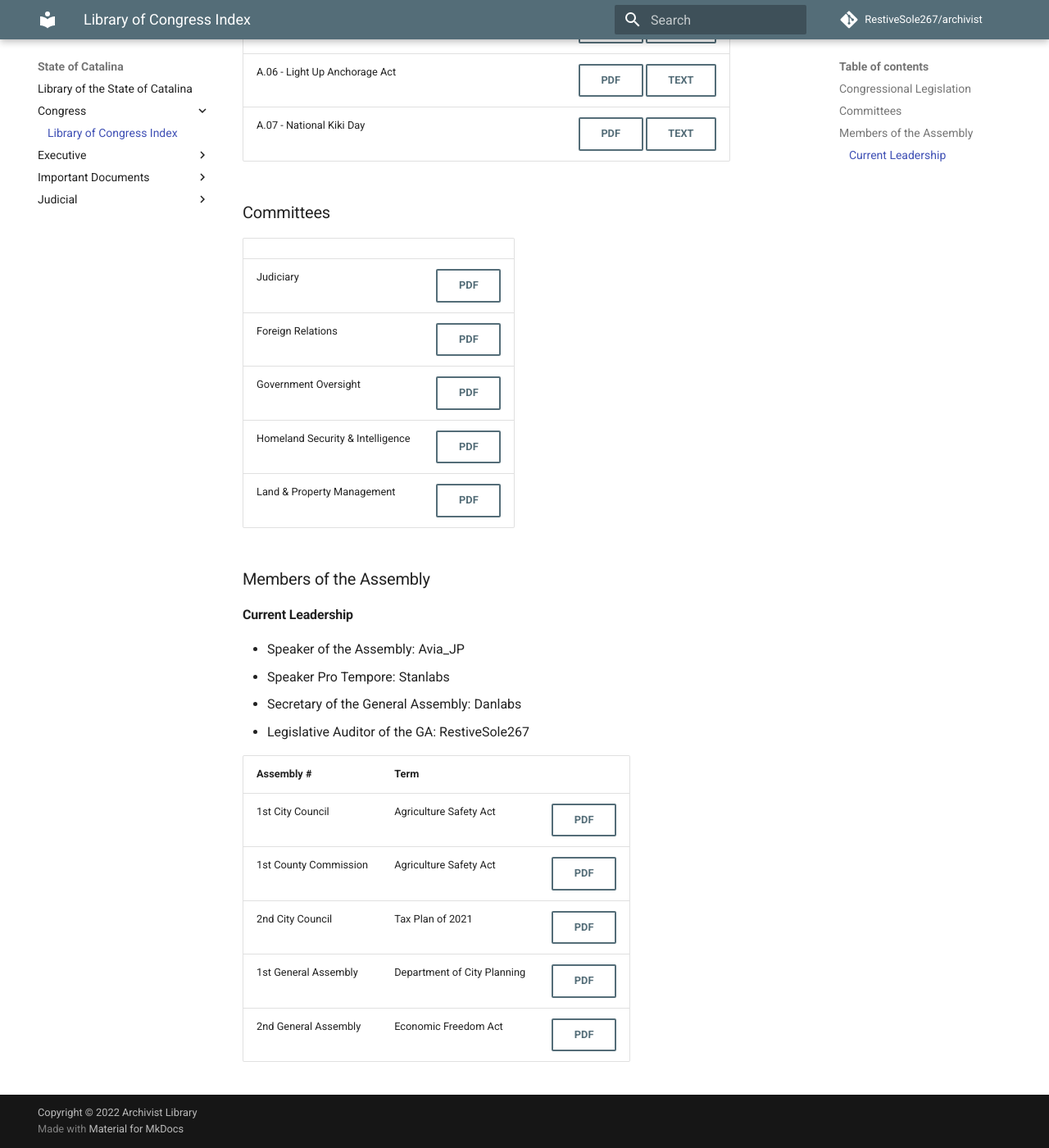
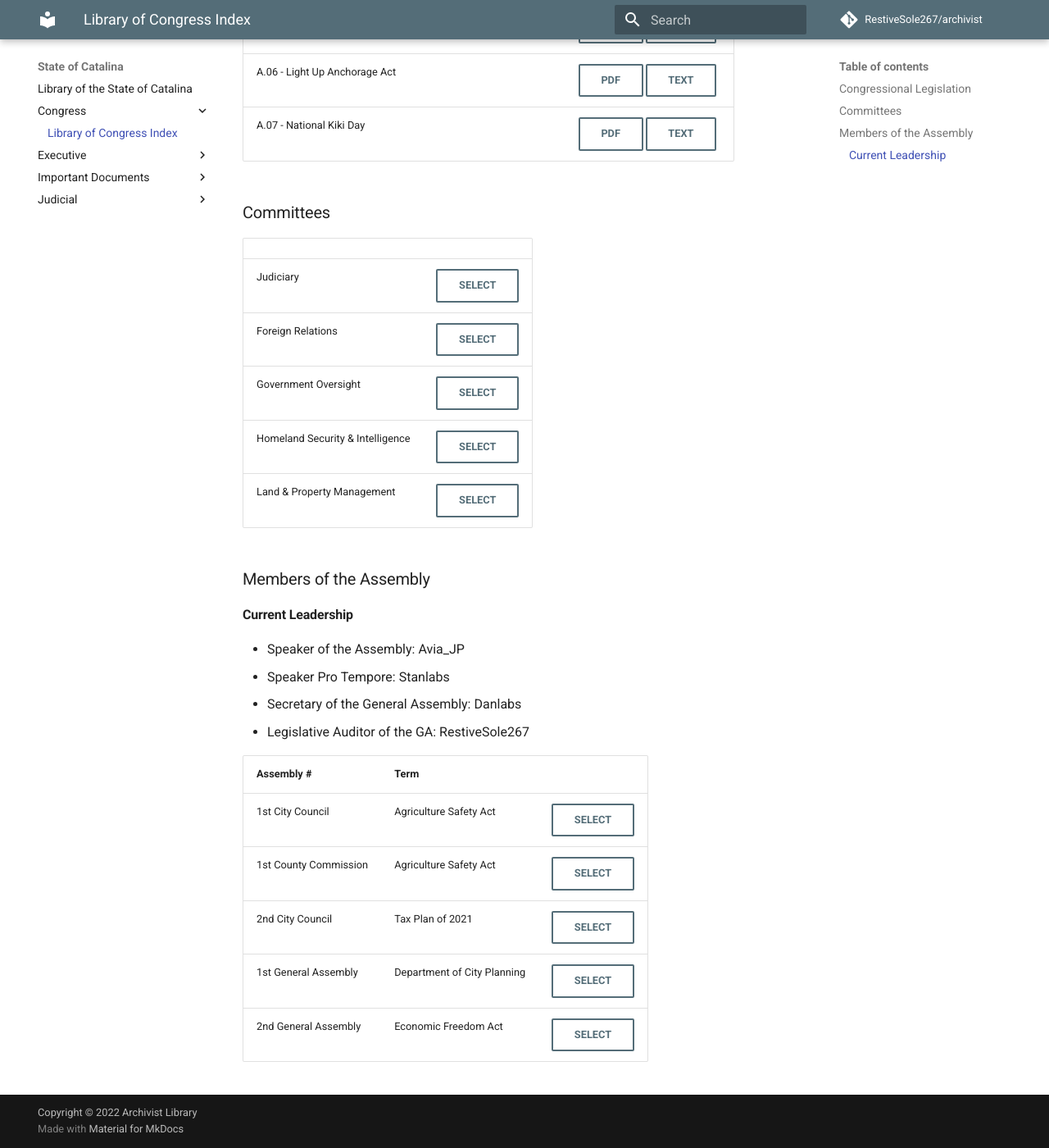
Before and after one commit to RestiveSole267/archivist-docs, an MkDocs documentation site: the page built from docs/State of Catalina/Congress/index.md, in a window 1280 px wide and 1400 px high, scrolled down 1176 px. Shown: the whole window at 82% size. Built offline with MkDocs 1.6.1 and Material for MkDocs 9.7.7, drawn with Linux system fonts in a browser that asks for light colours; comment, search, counter and statistics services are not loaded; some of the changed text lies outside the part shown.

Commit message:
Update index.md

```diff
--- a/docs/State of Catalina/Congress/index.md
+++ b/docs/State of Catalina/Congress/index.md
@@ -12,27 +12,27 @@
 |                                                              |                       |
 | -------------------------------------------------------------|-----------------------|
 | A.01 - Agriculture Safety Act                                |[PDF](https://drive.google.com/file/d/1P_S_hhFVHHvXUjtCtcMD5-Srex8anm7R/view){ .md-button } [TEXT](#){ .md-button } |
-| A.R.01 - Resolution to Repeal C.A.03                         |[PDF](#){ .md-button } [TEXT](#){ .md-button } |
-| A.N.01 - Toby for Seat 5 of the ANMC                         |[PDF](#){ .md-button } [TEXT](#){ .md-button } |
-| A.S.01 - Constitution of Anchorage                           |[PDF](#){ .md-button } [TEXT](#){ .md-button } |
-| A.02 - Tax Plan of 2021                                      |[PDF](#){ .md-button } [TEXT](#){ .md-button } |
-| A.R.02 - To Nullify C.A.01                                   |[PDF](#){ .md-button } [TEXT](#){ .md-button } |
-| A.S.02 - Assemblyman Stanlabs for Speaker Pro Tempore of GA  |[PDF](#){ .md-button } [TEXT](#){ .md-button } |
-| A.03 - Department of City Planning                           |[PDF](#){ .md-button } [TEXT](#){ .md-button } |
-| A.R.03 - Resolution To Intervene In City of Prestigious' War |[PDF](#){ .md-button } [TEXT](#){ .md-button } |
-| A.R.04 - Revised Constitution of Anchorage                   |[PDF](#){ .md-button } [TEXT](#){ .md-button } |
-| A.05 - Economic Freedom Act                                  |[PDF](#){ .md-button } [TEXT](#){ .md-button } |
-| A.06 - Light Up Anchorage Act                                |[PDF](#){ .md-button } [TEXT](#){ .md-button } |
-| A.07 - National Kiki Day                                     |[PDF](#){ .md-button } [TEXT](#){ .md-button } |
+| A.R.01 - Resolution to Repeal C.A.03                         |[INFO](#){ .md-button } [TEXT](#){ .md-button } |
+| A.N.01 - Toby for Seat 5 of the ANMC                         |[INFO](#){ .md-button } [TEXT](#){ .md-button } |
+| A.S.01 - Constitution of Anchorage                           |[PDF](https://drive.google.com/file/d/1ws7k76z-n2jDt4LZnHp9vJk5HAxVkcjj/view?usp=sharing){ .md-button } [TEXT](#){ .md-button } |
+| A.02 - Tax Plan of 2021                                      |[PDF](https://drive.google.com/file/d/1BIDK2HJkncInDPcfeXxyGkHZtUEkZI7Y/view){ .md-button } [TEXT](#){ .md-button } |
+| A.R.02 - To Nullify C.A.01                                   |[PDF](https://drive.google.com/file/d/1U3JRg6khacsJfOMrf8p4w-Lzz70NLgIX/view?usp=sharing){ .md-button } [TEXT](#){ .md-button } |
+| A.S.02 - Assemblyman Stanlabs for Speaker Pro Tempore of GA  |[INFO](#){ .md-button } [TEXT](#){ .md-button } |
+| A.03 - Department of City Planning                           |[PDF](https://docs.google.com/document/d/1FoMnhguynQDP-TFvvL5VUHebMH4E9Xnu0daEO8ZAwuA/edit){ .md-button } [TEXT](#){ .md-button } |
+| A.R.03 - Resolution To Intervene In City of Prestigious' War |[PDF](https://docs.google.com/document/d/1Ci3KU9eklXCsWjJ0yUSPcxHpX-T7uZLyPY_LKMJ8Kgo/edit){ .md-button } [TEXT](#){ .md-button } |
+| A.R.04 - Revised Constitution of Anchorage                   |[PDF](https://docs.google.com/document/d/15cng2-DXsxUm6r-63xnHRhuHsaS7_22DOjes0xTAzDU/edit){ .md-button } [TEXT](#){ .md-button } |
+| A.05 - Economic Freedom Act                                  |[PDF](https://docs.google.com/document/d/1DhuONrWv0kVhF3ZlipiNu4RCWsXmOI2m2oRKxbR2Y_8/edit?usp=sharing){ .md-button } [TEXT](#){ .md-button } |
+| A.06 - Light Up Anchorage Act                                |[PDF](https://docs.google.com/document/d/1lIsV61dIVIyO0fHFPszP7d7Juh_Na8UECxK8Tug6pys/edit){ .md-button } [TEXT](#){ .md-button } |
+| A.07 - National Kiki Day                                     |[PDF](https://docs.google.com/document/d/1YpI1LSL3j5N9kzz-omat2CyennjvCNpoyB_cQB9lQi4/edit){ .md-button } [TEXT](#){ .md-button } |
 
 ### Committees
 |                                        |                       |
 | ---------------------------------------|-----------------------|
-| Judiciary                              |[PDF](#){ .md-button } |
-| Foreign Relations                      |[PDF](#){ .md-button } |
-| Government Oversight                   |[PDF](#){ .md-button } |
-| Homeland Security & Intelligence       |[PDF](#){ .md-button } |
-| Land & Property Management             |[PDF](#){ .md-button } |
+| Judiciary                              |[SELECT](#){ .md-button } |
+| Foreign Relations                      |[SELECT](#){ .md-button } |
+| Government Oversight                   |[SELECT](#){ .md-button } |
+| Homeland Security & Intelligence       |[SELECT](#){ .md-button } |
+| Land & Property Management             |[SELECT](#){ .md-button } |
 
 
 ### Members of the Assembly
@@ -42,10 +42,10 @@
 - Secretary of the General Assembly: Danlabs
 - Legislative Auditor of the GA: RestiveSole267
 
-| Assembly #               | Term                        |                       |
-| ------------------------ | ----------------------------|-----------------------|
-| 1st City Council         | Agriculture Safety Act      |[PDF](#){ .md-button } |
-| 1st County Commission    | Agriculture Safety Act      |[PDF](#){ .md-button } |
-| 2nd City Council         | Tax Plan of 2021            |[PDF](#){ .md-button } |
-| 1st General Assembly     | Department of City Planning |[PDF](#){ .md-button } |
-| 2nd General Assembly     | Economic Freedom Act        |[PDF](#){ .md-button } |
+| Assembly #               | Term                        |                          |
+| ------------------------ | ----------------------------|--------------------------|
+| 1st City Council         | Agriculture Safety Act      |[SELECT](#){ .md-button } |
+| 1st County Commission    | Agriculture Safety Act      |[SELECT](#){ .md-button } |
+| 2nd City Council         | Tax Plan of 2021            |[SELECT](#){ .md-button } |
+| 1st General Assembly     | Department of City Planning |[SELECT](#){ .md-button } |
+| 2nd General Assembly     | Economic Freedom Act        |[SELECT](#){ .md-button } |
```
